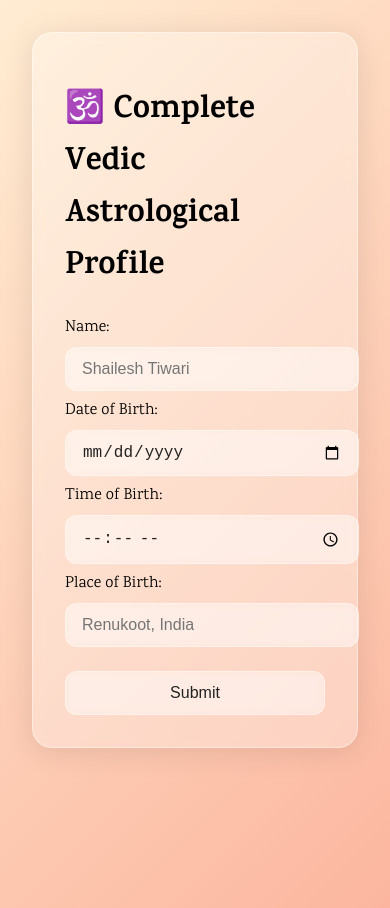
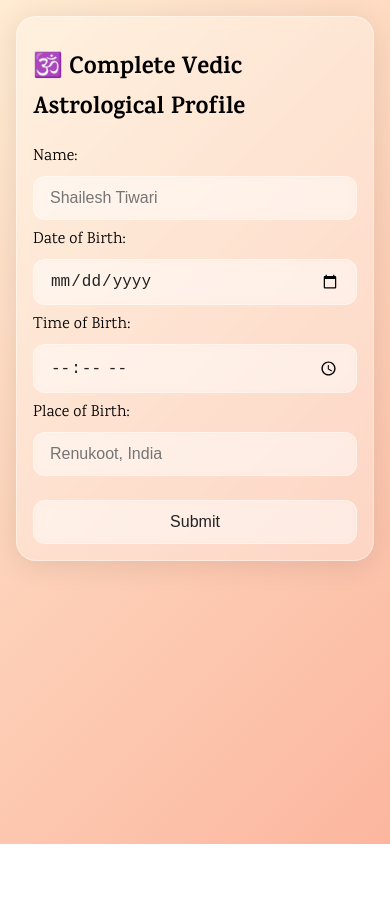
Before and after one commit to shlesh/CosmicDharma, a React (Vite) app: page / in a window 390 px wide. After the commit the page ends 844 px from the top, so only its background shows below. Built offline with nearby package versions, Linux system fonts and the light colour scheme.

Commit message:
Improve responsiveness

```diff
--- a/src/App.css
+++ b/src/App.css
@@ -4,6 +4,13 @@ body {
   margin: 0;
   padding: 2rem;
   min-height: 100vh;
+  box-sizing: border-box;
+}
+
+*,
+*::before,
+*::after {
+  box-sizing: inherit;
 }
 
 /* Glassmorphic card container */
@@ -69,3 +76,55 @@ body {
   -webkit-backdrop-filter: blur(6px);
   border: 1px solid rgba(255, 255, 255, 0.4);
 }
+
+table {
+  width: 100%;
+  border-collapse: collapse;
+}
+
+th,
+td {
+  padding: 0.5rem;
+  text-align: left;
+}
+
+@media (min-width: 768px) {
+  .glass-container {
+    max-width: 700px;
+  }
+}
+
+@media (min-width: 1024px) {
+  .glass-container {
+    max-width: 800px;
+  }
+}
+
+@media (max-width: 600px) {
+  body {
+    padding: 1rem;
+  }
+
+  .glass-container {
+    max-width: 100%;
+    padding: 1rem;
+  }
+
+  h1 {
+    font-size: 1.5rem;
+  }
+
+  h2 {
+    font-size: 1.25rem;
+  }
+
+  h3 {
+    font-size: 1.15rem;
+  }
+
+  table {
+    display: block;
+    overflow-x: auto;
+    white-space: nowrap;
+  }
+}
```
